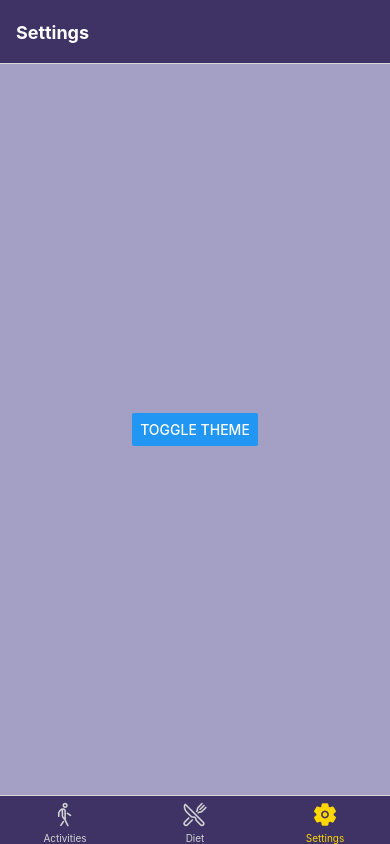
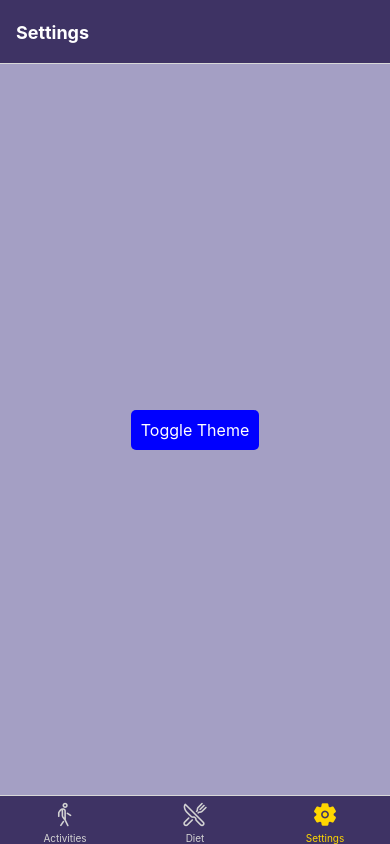
Before and after one commit to xilu56/Assignment2, a React Native app: screen /SettingsTab in a window 390 px wide. Built offline with nearby package versions, Linux system fonts and the light colour scheme.

Commit message:
Replaced button to pressable in setting.js

```diff
--- a/Screens/settings.js
+++ b/Screens/settings.js
@@ -1,5 +1,5 @@
 import React, { useContext } from 'react';
-import { View, Text, Button } from 'react-native';
+import { View, Text, Pressable } from 'react-native';
 import { ThemeContext } from '../Context/ThemeContext';
 
 export default function Settings() {
@@ -14,7 +14,18 @@ export default function Settings() {
         backgroundColor: theme.background,
       }}
     >
-      <Button title="Toggle Theme" onPress={toggleTheme} />
+      <Pressable
+        onPress={toggleTheme}
+        style={({ pressed }) => [
+          {
+            backgroundColor: pressed ? theme.primary : theme.Button,
+            padding: 10,
+            borderRadius: 5,
+          }
+        ]}
+      >
+        <Text style={{ color: theme.buttonText, fontSize: 16 }}>Toggle Theme</Text>
+      </Pressable>
     </View>
   );
 }
```
